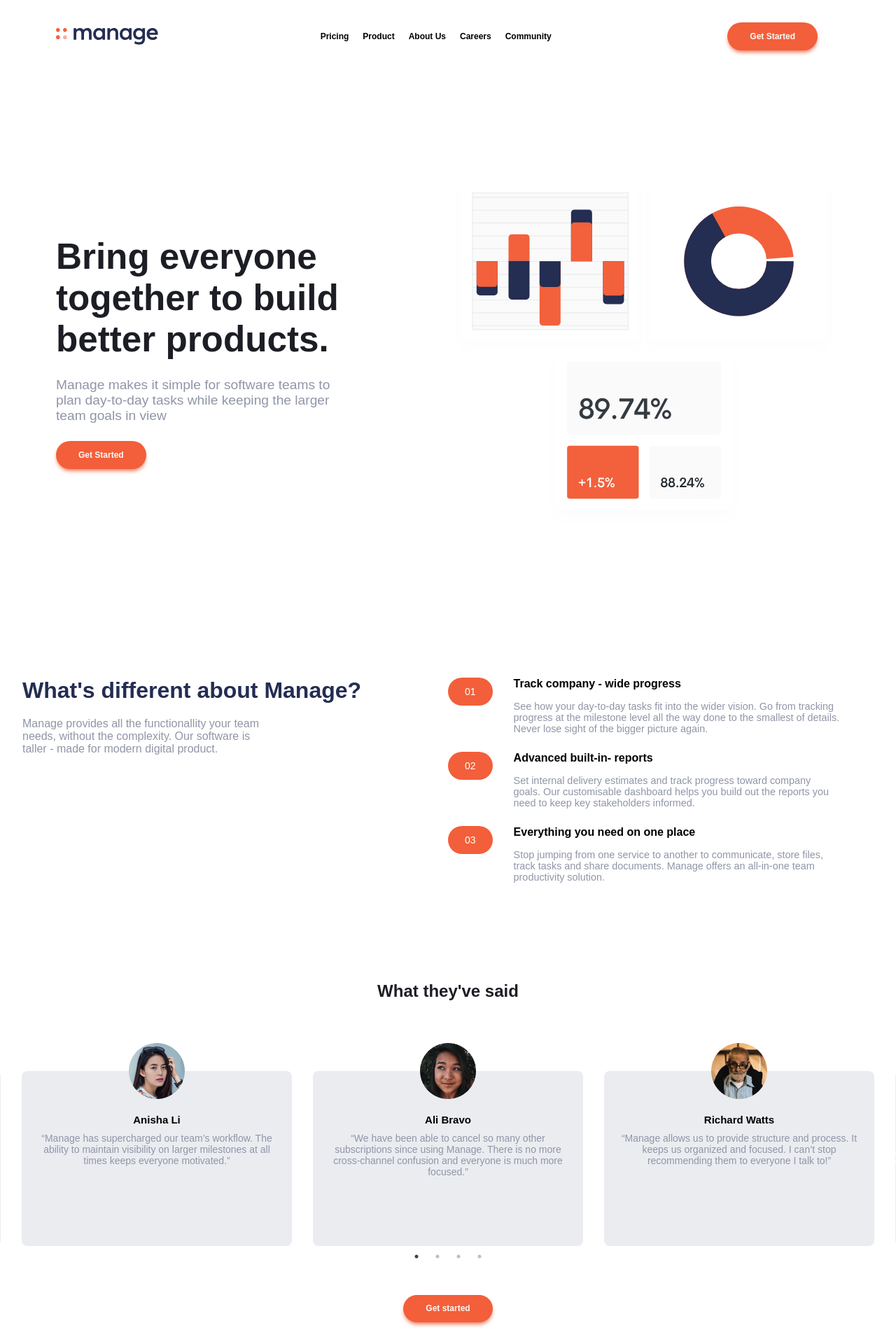
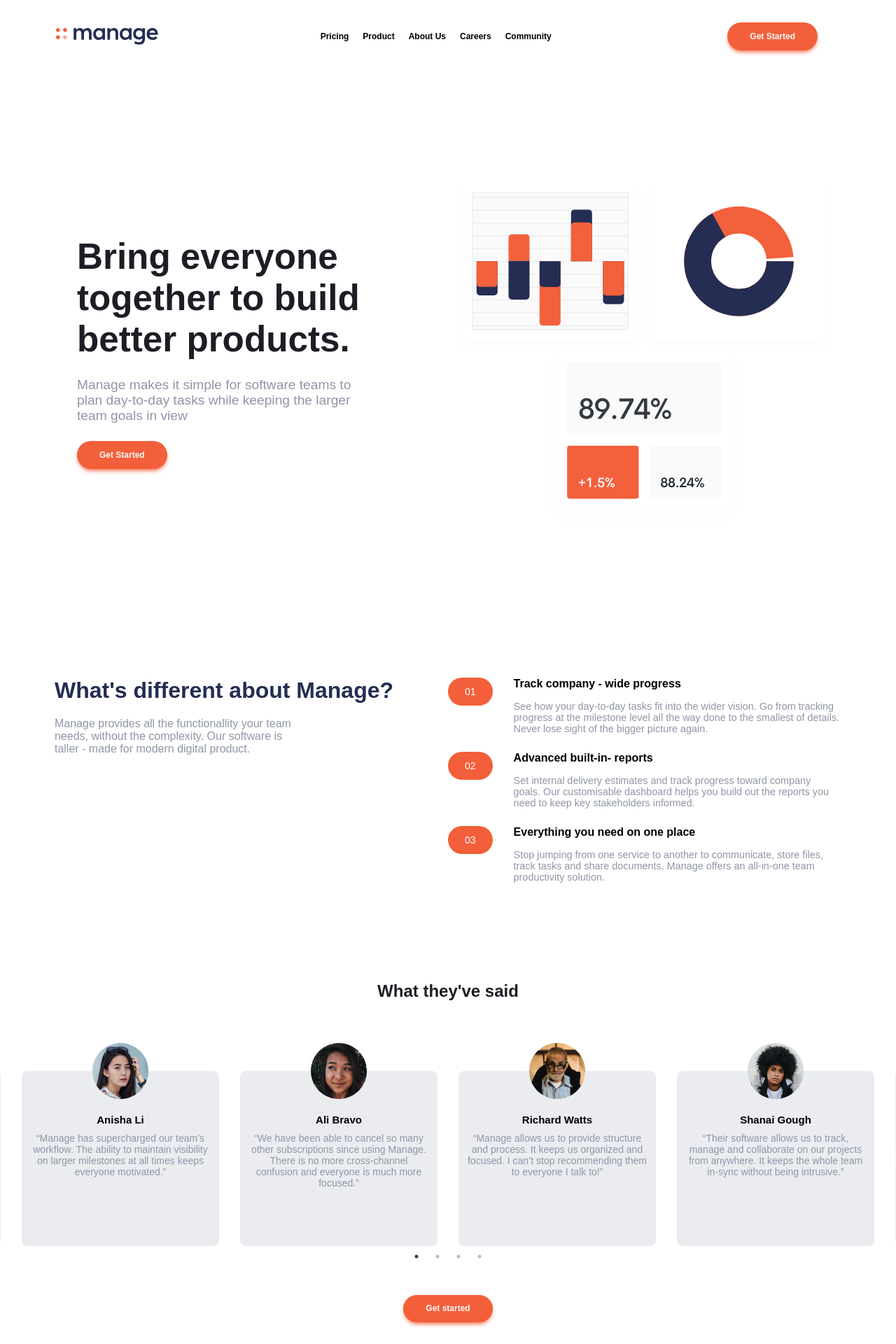
Before and after one commit to Cubaa/manage-landing-page, a React (Create React App) app: page / in a window 1280 px wide. Shown: the top 1920 px of the page at 70% size. Built offline with nearby package versions, Linux system fonts and the light colour scheme; a web font is replaced by a local one.

Commit message:
rwd fixes
rwd fixes

```diff
--- a/package.json
+++ b/package.json
@@ -1,5 +1,4 @@
 {
-  "homepage": "https://Cubaa.github.io/manage-landing-page",
   "name": "manage-page",
   "version": "0.1.0",
   "private": true,
@@ -21,8 +20,6 @@
     "typescript": "^4.4.2"
   },
   "scripts": {
-    "predeploy": "npm run build",
-    "deploy": "gh-pages -d build",
     "start": "react-scripts start",
     "build": "react-scripts build",
     "test": "react-scripts test",
--- a/src/App.tsx
+++ b/src/App.tsx
@@ -8,6 +8,14 @@ import { MobileMenu } from "./components/MobileMenu/MobileMenu";
 import { Navbar } from "./components/Navbar/Navbar";
 import { SliderContainer } from "./components/Slider/SliderContainer";
 import { GlobalStyle } from "./GlobalStyles/GlobalStyles";
+import styled from "styled-components";
+
+const MainContainer = styled.div`
+  margin: 0 auto;
+  @media (min-width: 1921px) {
+    width: 1920px;
+  }
+`;
 
 function App() {
   const nav = useRef<any>();
@@ -44,6 +52,7 @@ function App() {
   return (
     <div className="App">
       <GlobalStyle />
+      <MainContainer>
         <Navbar nav={nav} hamburgerMenuHandle={hamburgerMenuHandle} />
         <Intro navHeight={navHeight} />
         <DifferentAboutManageSection />
@@ -56,6 +65,7 @@ function App() {
             closeMobileMenu={closeMobileMenu}
           />
         ) : null}
+      </MainContainer>
       {/* <BackgroundLayout /> */}
     </div>
   );
--- a/src/components/BottomBanner/BottomBanner.tsx
+++ b/src/components/BottomBanner/BottomBanner.tsx
@@ -20,7 +20,16 @@ const BannerInfo = styled.div`
     color: #fff;
     font-size: clamp(2rem, 2.5vw, 3rem);
   }
+
   @media (max-width: 799px) {
+    max-width: 100%;
+    display: flex;
+    justify-content: center;
+    h1 {
+      text-align: center;
+    }
+  }
+  @media (min-width: 1300px) {
     max-width: 100%;
     display: flex;
     justify-content: center;
--- a/src/components/DifferentAboutManageSection/DifferentManageInfo/DifferentManageInfo.tsx
+++ b/src/components/DifferentAboutManageSection/DifferentManageInfo/DifferentManageInfo.tsx
@@ -10,6 +10,9 @@ const ManageInfo = styled.div`
     width: 100%;
     justify-content: center;
     padding: 4rem 0rem 2rem 0rem;
+  }
+  @media (min-width: 1280px) {
+    justify-content: center;
   }
 `;
 
--- a/src/components/Intro/IntroSectionIllustration/IntroSectionIllustration.tsx
+++ b/src/components/Intro/IntroSectionIllustration/IntroSectionIllustration.tsx
@@ -7,8 +7,11 @@ const Illustration = styled.div`
   align-items: center;
   justify-content: center;
   img {
-    max-width: 600px;
-    min-width: 400px;
+    /* max-width: 600px;
+    min-width: 400px; */
+    /* width: 100%; */
+    max-width: 100%;
+    min-width: 100%;
     width: 100%;
     object-fit: cover;
   }
--- a/src/components/Intro/IntroSectionInfo/IntroSectionInfo.tsx
+++ b/src/components/Intro/IntroSectionInfo/IntroSectionInfo.tsx
@@ -5,8 +5,9 @@ import { Button } from "../../Button/Button";
 const IntroInfo = styled.div`
   width: 50%;
   display: flex;
-  justify-content: flex-start;
+  justify-content: center;
   align-items: center;
+
   @media (max-width: 880px) {
     width: 100%;
     justify-content: center;
@@ -27,6 +28,14 @@ const Info = styled.div`
     color: hsl(227, 12%, 61%);
     margin: 25px 0;
     font-size: max(1rem, 1.5vw);
+  }
+  @media (min-width: 1600px) {
+    h1 {
+      max-width: 100%;
+    }
+    p {
+      max-width: 90%;
+    }
   }
   @media (max-width: 880px) {
     max-width: 100%;
--- a/src/components/Slider/SliderContainer.tsx
+++ b/src/components/Slider/SliderContainer.tsx
@@ -42,6 +42,24 @@ export const SliderContainer: React.FC = () => {
     // autoplay: true,
     responsive: [
       {
+        breakpoint: 4000,
+        settings: {
+          slidesToShow: 4,
+          slidesToScroll: 1,
+          infinite: true,
+          dots: true,
+        },
+      },
+      {
+        breakpoint: 1200,
+        settings: {
+          slidesToShow: 3,
+          slidesToScroll: 1,
+          infinite: true,
+          dots: true,
+        },
+      },
+      {
         breakpoint: 840,
         settings: {
           slidesToShow: 2,
```
Lines whose indentation alone changed are shown as unchanged.
